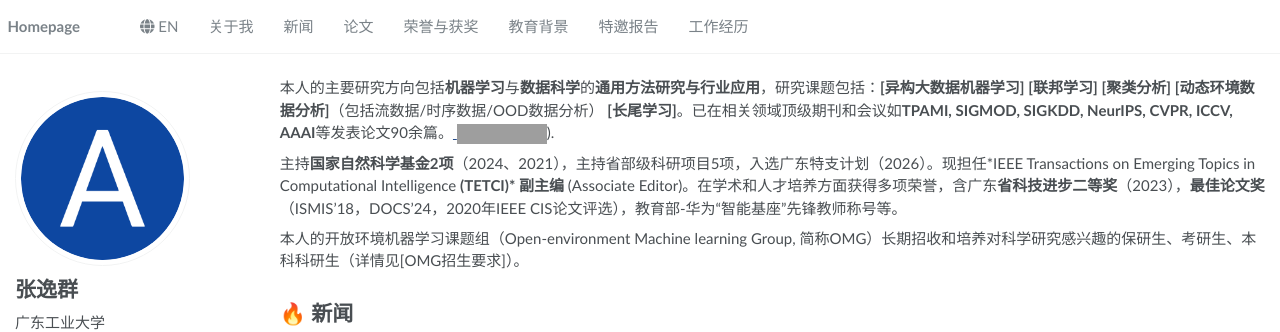
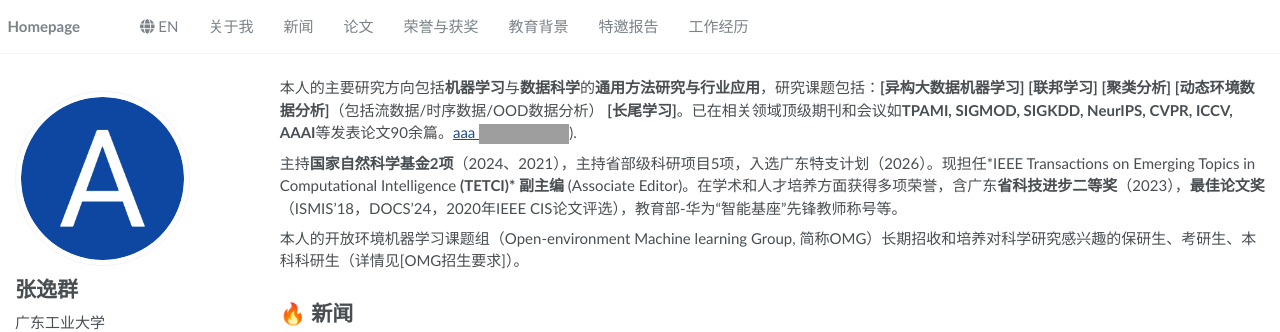
Before and after one commit to yqzhang-Zz/zh, a Jekyll site: the page built from _pages/about.md, in a window 1280 px wide and 900 px high. Shown: the top 332 px of the window. Built offline with Jekyll 4.4.1, drawn with Linux system fonts in a browser that asks for light colours; some web fonts are replaced; grey boxes are pictures that could not be loaded.

Commit message:
Update about.md

```diff
--- a/_pages/about.md
+++ b/_pages/about.md
@@ -17,7 +17,7 @@ redirect_from:
 
 <span class='anchor' id='about-me'></span>
 
-本人的主要研究方向包括**机器学习**与**数据科学**的**通用方法研究与行业应用**，研究课题包括：**[异构大数据机器学习]** **[联邦学习]** **[聚类分析]** **[动态环境数据分析]**（包括流数据/时序数据/OOD数据分析） **[长尾学习]**。已在相关领域顶级期刊和会议如**TPAMI, SIGMOD, SIGKDD, NeurIPS, CVPR, ICCV, AAAI**等发表论文90余篇。<a href='https://scholar.google.com/citations?user=EnqM5F4AAAAJ'> <a href='https://scholar.google.com/citations?user=EnqM5F4AAAAJ'><img src="https://img.shields.io/endpoint?url={{ url | url_encode }}&logo=Google%20Scholar&labelColor=f6f6f6&color=9cf&style=flat&label=citations"></a>).
+本人的主要研究方向包括**机器学习**与**数据科学**的**通用方法研究与行业应用**，研究课题包括：**[异构大数据机器学习]** **[联邦学习]** **[聚类分析]** **[动态环境数据分析]**（包括流数据/时序数据/OOD数据分析） **[长尾学习]**。已在相关领域顶级期刊和会议如**TPAMI, SIGMOD, SIGKDD, NeurIPS, CVPR, ICCV, AAAI**等发表论文90余篇。<a href='https://scholar.google.com/citations?user=EnqM5F4AAAAJ'>aaa <a href='https://scholar.google.com/citations?user=EnqM5F4AAAAJ'><img src="https://img.shields.io/endpoint?url={{ url | url_encode }}&logo=Google%20Scholar&labelColor=f6f6f6&color=9cf&style=flat&label=citations"></a>).
 
 主持**国家自然科学基金2项**（2024、2021），主持省部级科研项目5项，入选广东特支计划（2026）。现担任*IEEE Transactions on Emerging Topics in Computational Intelligence **(TETCI)* 副主编** (Associate Editor)。在学术和人才培养方面获得多项荣誉，含广东**省科技进步二等奖**（2023），**最佳论文奖**（ISMIS’18，DOCS’24，2020年IEEE CIS论文评选），教育部-华为“智能基座”先锋教师称号等。
 
```
